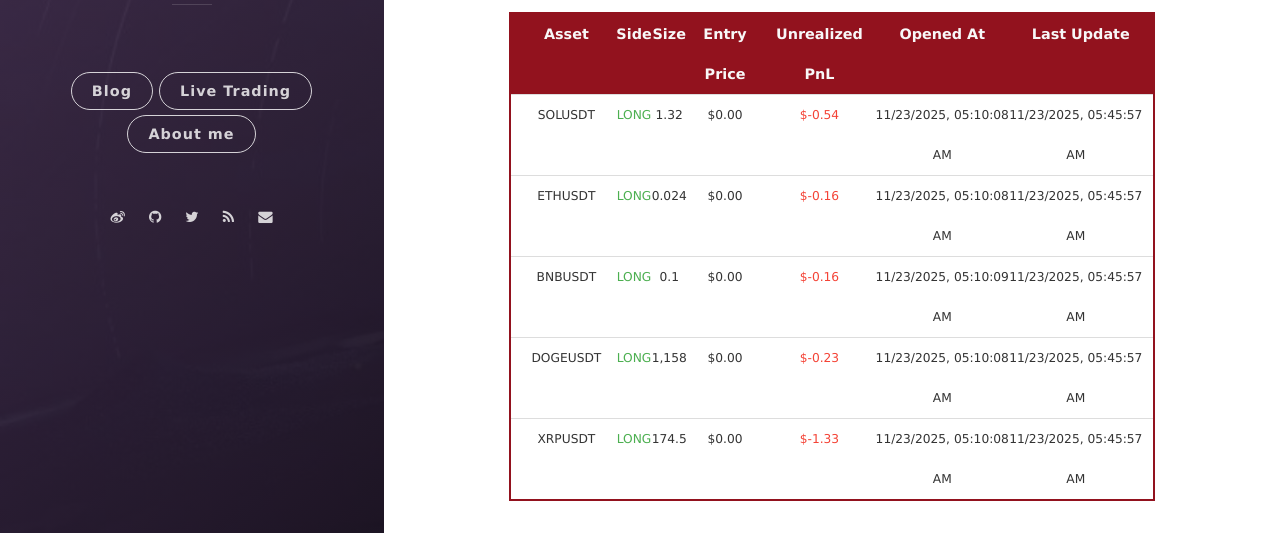
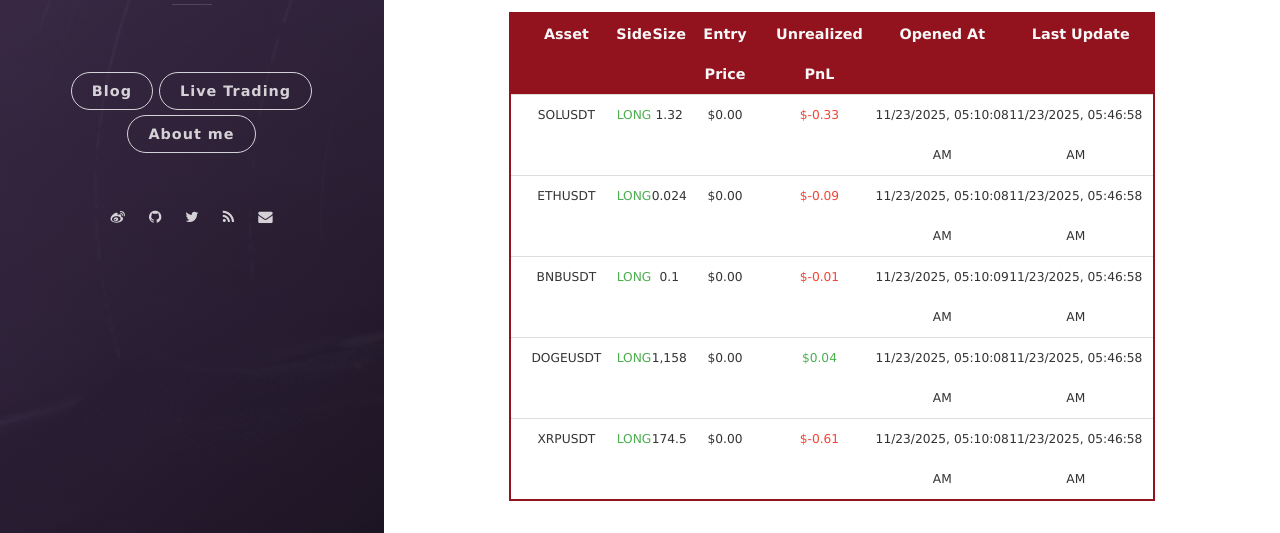
Before and after one commit to leeyegy/leeyegy.github.io, a Jekyll site: the page built from live-trading.html, in a window 1280 px wide and 1188 px high. Shown: the part 587-1120 px from the top of the window. Built offline with Jekyll 4.4.1, drawn with Linux system fonts in a browser that asks for light colours; nearby versions of some CDN libraries.

Commit message:
AccountMonitor: refresh positions 2025-11-23T13:46:58+08:00

```diff
--- a/assets/data/binance/positions.json
+++ b/assets/data/binance/positions.json
@@ -4,44 +4,44 @@
     "side": "LONG",
     "size": 1.32,
     "entryPrice": 0.0,
-    "unrealizedPnl": -0.53855883,
+    "unrealizedPnl": -0.32535292,
     "openedAt": "2025-11-23T13:10:08+08:00",
-    "reportedAt": "2025-11-23T13:45:57+08:00"
+    "reportedAt": "2025-11-23T13:46:58+08:00"
   },
   {
     "symbol": "ETHUSDT",
     "side": "LONG",
     "size": 0.024,
     "entryPrice": 0.0,
-    "unrealizedPnl": -0.16176,
+    "unrealizedPnl": -0.08606309,
     "openedAt": "2025-11-23T13:10:08+08:00",
-    "reportedAt": "2025-11-23T13:45:57+08:00"
+    "reportedAt": "2025-11-23T13:46:58+08:00"
   },
   {
     "symbol": "BNBUSDT",
     "side": "LONG",
     "size": 0.1,
     "entryPrice": 0.0,
-    "unrealizedPnl": -0.161,
+    "unrealizedPnl": -0.005,
     "openedAt": "2025-11-23T13:10:09+08:00",
-    "reportedAt": "2025-11-23T13:45:57+08:00"
+    "reportedAt": "2025-11-23T13:46:58+08:00"
   },
   {
     "symbol": "DOGEUSDT",
     "side": "LONG",
     "size": 1158.0,
     "entryPrice": 0.0,
-    "unrealizedPnl": -0.2316,
+    "unrealizedPnl": 0.03946464,
     "openedAt": "2025-11-23T13:10:08+08:00",
-    "reportedAt": "2025-11-23T13:45:57+08:00"
+    "reportedAt": "2025-11-23T13:46:58+08:00"
   },
   {
     "symbol": "XRPUSDT",
     "side": "LONG",
     "size": 174.5,
     "entryPrice": 0.0,
-    "unrealizedPnl": -1.32582482,
+    "unrealizedPnl": -0.61075,
     "openedAt": "2025-11-23T13:10:08+08:00",
-    "reportedAt": "2025-11-23T13:45:57+08:00"
+    "reportedAt": "2025-11-23T13:46:58+08:00"
   }
 ]
```
